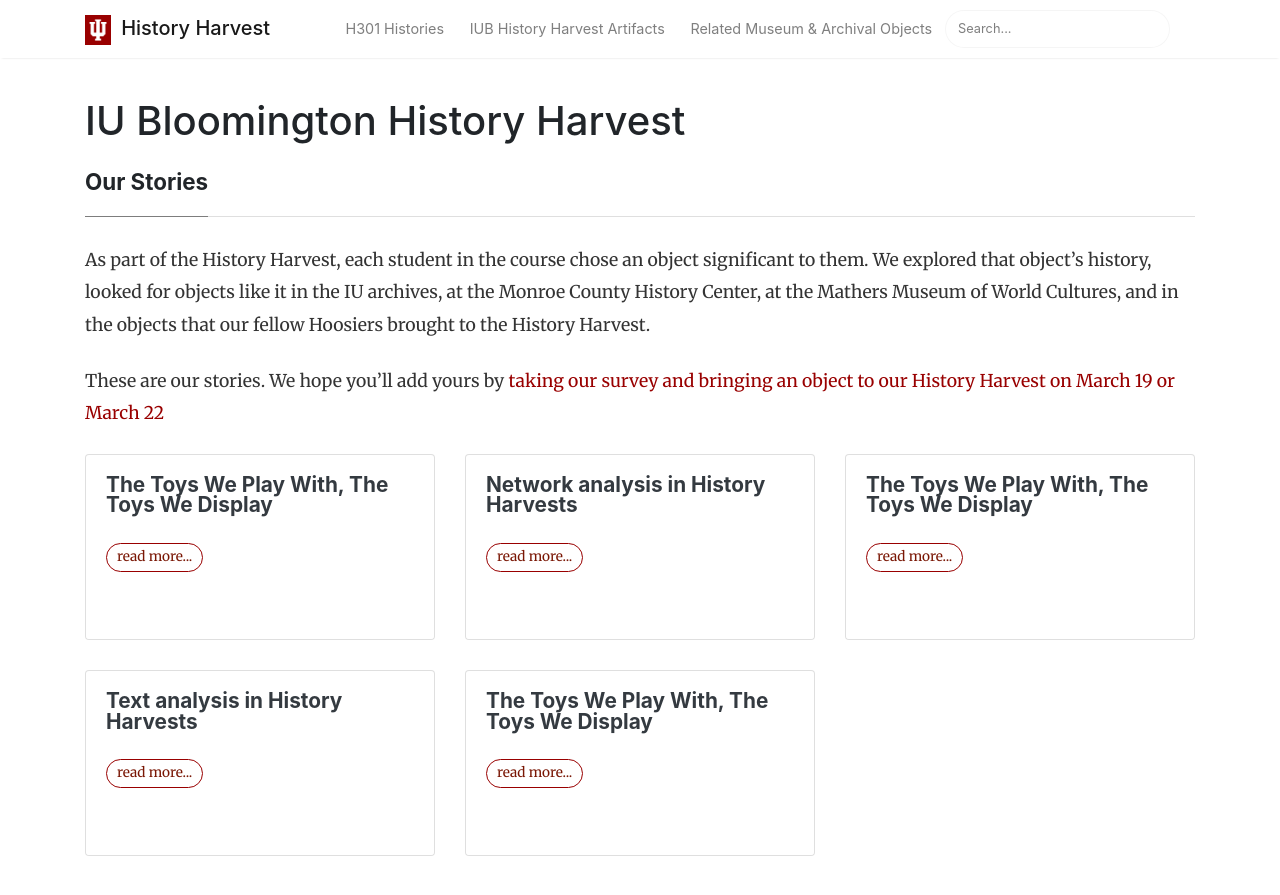
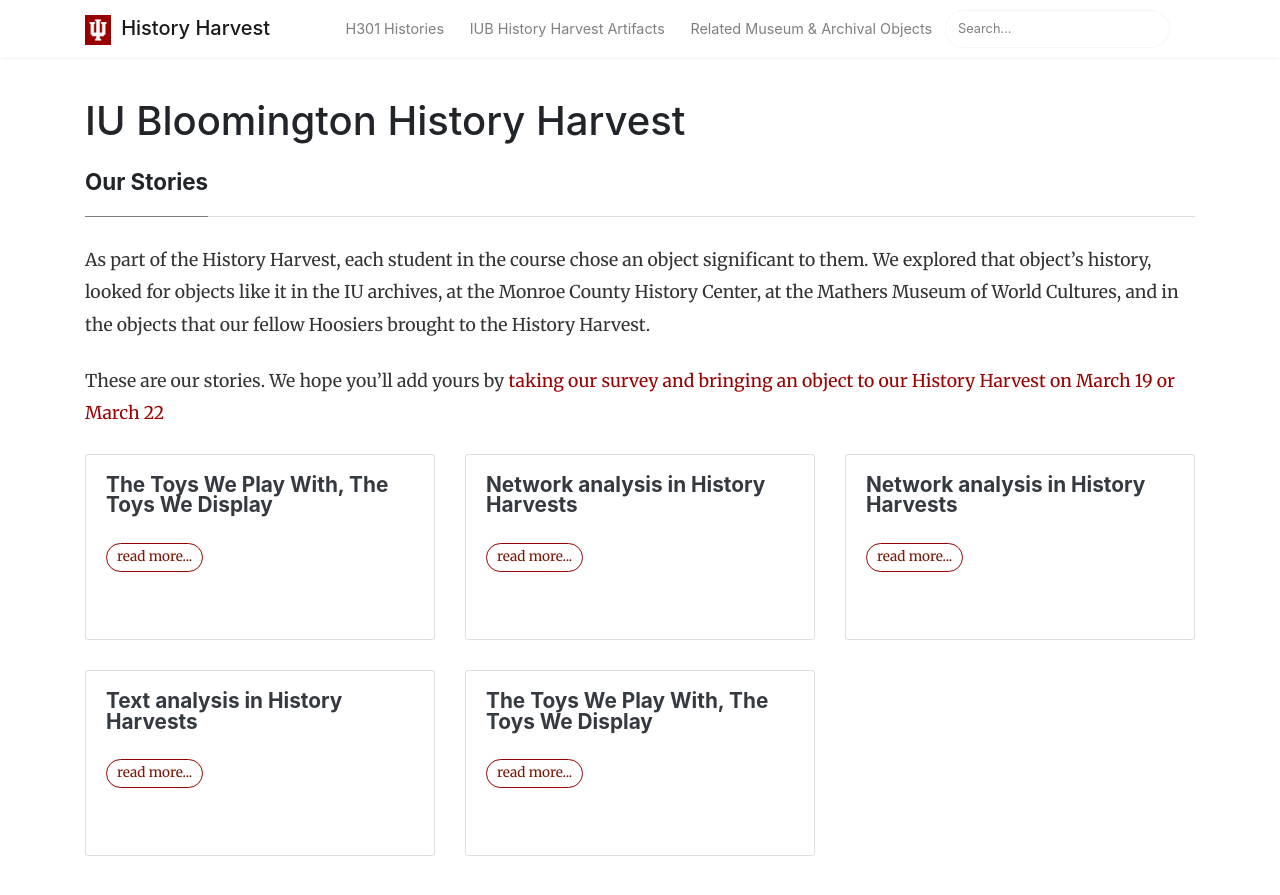
Before and after one commit to H301HistoryHarvest/H301HistoryHarvest, a Jekyll site: the page built from _pages/stories.md, in a window 1280 px wide and 900 px high. Shown: the top 895 px of the window. Built offline with Jekyll 4.4.1, drawn with Linux system fonts in a browser that asks for light colours; nearby versions of some CDN libraries; comment, search, counter and statistics services are not loaded; part of the change alters nothing that is shown.

Commit message:
Update Networks2.md

```diff
--- a/_stories/Networks2.md
+++ b/_stories/Networks2.md
@@ -1,28 +1,29 @@
 ---
 layout: story
-title: The Toys We Play With, The Toys We Display
-exhibittitle: Toys in IU's history
-author: kalani
-storyid: kalani
+title: Network analysis in History Harvests
+exhibittitle: Network analysis in History Harvests
 featureditems:
- - 2019-03-06-ID0002
+ - 2019-10-01-0015
+ - 2019-10-03-0018
 selecteditems:
- - 2019-03-019-ID0007
- - 2019-03-019-ID0002
-categories: [ Sentimental ]
+ - 2019-10-03-0010
+ - 2019-10-10-0001
 ---
 
-Play gets a lot of attention in the world of education. Play--in the form of video games like Code Combat or Osmo's [Coding Awbie](https://www.playosmo.com/en/coding/)--helps acclimate young children to the world of computer code. In the world of history, though, it's not the play that gets attention. It's the material effects of play on adult life, on consumer culture, on military history, that dominate the history of toys. In quotidian history, of the sort that focuses on every day life and the world of history and memory, toys fade into the background. My Nanoblock Eiffel Tower offers a glimpse of this version of "toy", in which the toy provides an avatar for play, home life, and travel.
+## A catchy headline
 
-## A Local Look at Play
+A version of your research question goes here.
 
-In the contemporary world, IUB's [game design major, offered through the media school](https://mediaschool.indiana.edu/academics/degrees/game-design/index.html) is a good example of the business of play, but it's not the only one. The [Slocum Puzzle Collection](http://www.indiana.edu/~liblilly/collections/overview/puzzles.shtml) offers a historic look at the world of play through puzzles. The exhibit offers a look at cleverly designed puzzles that range from 15th-century trick knives to 80s-era vintage Rubik's cubes. A donation from Jerry Slocum, who donated 30,000 puzzles to the library, turned one room in the Lilly into the Slocum Puzzle Room in 2006. The collection was designed not as a museum exhibit, with the puzzles rendered inaccessible behind glass, but as a puzzle library that allowed visitors to interact with, solve, and have fun with puzzles in the collection. ([van Grol, 2010](http://www.indiana.edu/~liblilly/collections/overview/slocum-pamphlet.pdf))
+A paragraph about your group's items and how they are connected to your research question goes here.
 
-<figure>
-  <img src="http://fedora.dlib.indiana.edu:8080/fedora/get/iudl:19718/LARGE" alt="Niagara Puzzle"/>
-  <figcaption><small>Image Courtesy, The Lilly Library, Indiana University, Bloomington, Indiana. For commercial uses, please contact the Lilly Library at 1200 East Seventh Street, Bloomington, Indiana, 47405-5500 or at http://www.indiana.edu/~liblilly/</small></figcaption>
-</figure>
+## Network analysis as a way of understanding your research question
 
-The items in the Slocum Room, like the Nanoblock Eiffel Tower that inspired this story, reverse the course that Game Design majors take. Where IUB's major turns play into work, the Slocum Room has a host of puzzles that turn work into play. One puzzle in particular, [The Niagara Puzzle (with File and Compass)](http://purl.dlib.indiana.edu/iudl/lilly/slocum/LL-SLO-000630) tells that story very well. It's a box-shaped puzzle that shows a drawing of a waterfall, presumably Niagara Falls (a popular tourist destination as early as the 18th century). Users are asked to get all of the little balls off of a "bank" (a small wooden piece set flat inside the puzzle at the top of the falls) into a "whirlpool", a hole at the top right corner of the box. Similar puzzles by the same manufacturer, R. Journet, were sent to British solders imprisoned in Germany during WWI with a hacksaw, a compass and a map hidden inside to facilitate their escape.
+A brief description of how you chose to divide the objects in light of the Network analysis approach as an answer to the research question.
 
-These puzzles require manual dexterity, problem-solving skills, have application in real life--you try leveling the Eiffel Tower in miniature without thinking through the tenets of basic geometry!--and have an element of nostalgia that roots them in a particular historical context.
+Several paragraphs, some of them adapted from your individual research on your objects, go here. Think about the connections from your secondary sources and how some of the other objects from our history harvest fit those connections.
+
+Several paragraphs on the results you see from your Network analyis so far.
+
+## A conclusion
+
+A conclusion about how Network analysis together with the research you did on your individual objects helped you answer your research question.
```
